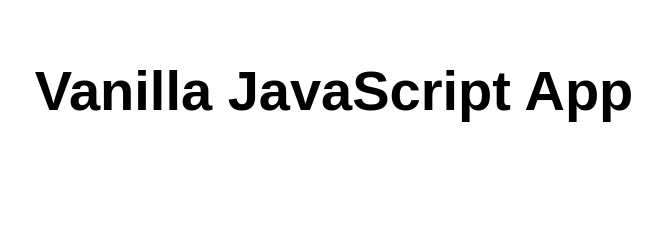
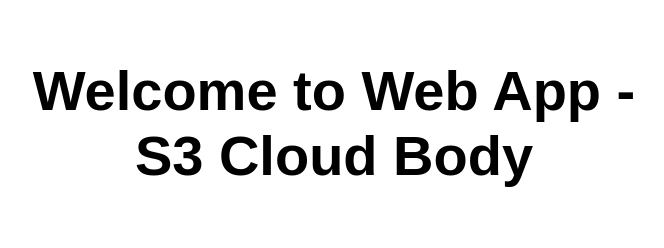
Before and after one commit to s3cloudsolutions/s3cloudweb, a website: page src/index.html in a window 1280 px wide. Shown: the whole page, without its empty margins (306-970 px from the left). Drawn offline with Linux system fonts and the light colour scheme.

Commit message:
Update index.html

```diff
--- a/src/index.html
+++ b/src/index.html
@@ -5,12 +5,12 @@
   <meta charset="UTF-8">
   <meta name="viewport" content="width=device-width, initial-scale=1.0">
   <link rel="stylesheet" href="styles.css">
-  <title>Welcome to Web App</title>
+  <title>Welcome to Web App - S3 Cloud </title>
 </head>
 
 <body>
   <main>
-    <h1>Vanilla JavaScript App</h1>
+    <h1>Welcome to Web App - S3 Cloud Body</h1>
   </main>
 </body>
 
```
